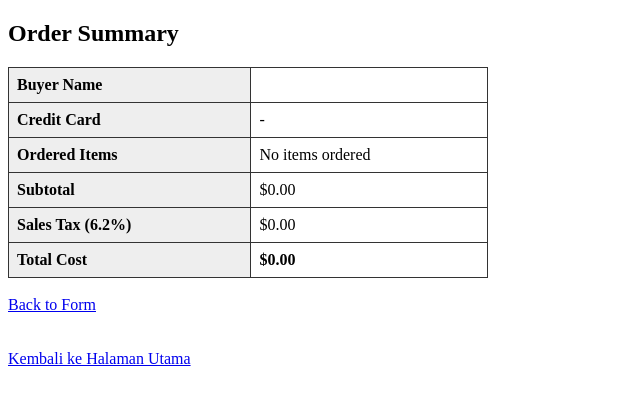
After one commit to agusdarma-lab/prognet-php-chp9, a PHP site: page /9.10/order_total.php in a window 1280 px wide. The commit adds this page. Shown: the top 405 px of the page, without its empty margins (0-640 px from the left). Run offline with PHP 8.4, Linux system fonts and the light colour scheme.

Commit message:
9.11 dan fix lain

```diff
--- /dev/null
+++ b/9.10/order_total.php
@@ -0,0 +1,92 @@
+<?php
+$name  = isset($_POST['name']) ? htmlspecialchars($_POST['name']) : '';
+$card  = isset($_POST['card']) ? htmlspecialchars($_POST['card']) : '-';
+$bulbs = (isset($_POST['bulbs']) && is_array($_POST['bulbs'])) ? $_POST['bulbs'] : [];
+$subtotal = 0;
+$items = [];
+foreach ($bulbs as $entry) {
+    $parts = explode('|', $entry, 2);
+    if (count($parts) === 2) {
+        $price = (float)$parts[0];
+        $label = htmlspecialchars($parts[1]);
+        $subtotal += $price;
+        $items[] = ['label' => $label, 'price' => $price];
+    }
+}
+$tax   = $subtotal * 0.062;
+$total = $subtotal + $tax;
+?>
+<!DOCTYPE html>
+<html lang="en">
+
+<head>
+    <meta charset="UTF-8">
+    <title>Order Total</title>
+    <style>
+        table {
+            border-collapse: collapse;
+            width: 480px;
+        }
+
+        th,
+        td {
+            border: 1px solid #333;
+            padding: 8px;
+            text-align: left;
+        }
+
+        th {
+            background-color: #eee;
+        }
+    </style>
+</head>
+
+<body>
+    <h2>Order Summary</h2>
+
+    <table border="1" cellpadding="8" cellspacing="0">
+        <tr>
+            <th>Buyer Name</th>
+            <td><?php echo $name; ?></td>
+        </tr>
+        <tr>
+            <th>Credit Card</th>
+            <td><?php echo $card; ?></td>
+        </tr>
+        <tr>
+            <th>Ordered Items</th>
+            <td>
+                <?php if (count($items) > 0): ?>
+                    <ul>
+                        <?php foreach ($items as $item): ?>
+                            <li><?php echo $item['label']; ?></li>
+                        <?php endforeach; ?>
+                    </ul>
+                <?php else: ?>
+                    No items ordered
+                <?php endif; ?>
+            </td>
+        </tr>
+        <tr>
+            <th>Subtotal</th>
+            <td>$<?php echo number_format($subtotal, 2); ?></td>
+        </tr>
+        <tr>
+            <th>Sales Tax (6.2%)</th>
+            <td>$<?php echo number_format($tax, 2); ?></td>
+        </tr>
+        <tr>
+            <th>Total Cost</th>
+            <td><strong>$<?php echo number_format($total, 2); ?></strong></td>
+        </tr>
+    </table>
+
+    <br>
+    <a href="index.html">Back to Form</a>
+
+    <br><br><br>
+
+    <a href="../../">Kembali ke Halaman Utama</a>
+</body>
+
+</html>
--- /dev/null
+++ b/9.11/anisong_survey.txt
@@ -0,0 +1 @@
+Akatsuki no Requiem | Levo | Linked Horizon
--- a/9.8/index.html
+++ b/9.8/index.html
@@ -2,7 +2,7 @@
 <html lang="en">
 <head>
     <meta charset="UTF-8">
-    <title>Exercise 7 - Random Greeting</title>
+    <title>Exercise 8 - Random Greeting</title>
 </head>
 <body>
     <h2>Welcome!</h2>
--- a/9.9/process_order.php
+++ b/9.9/process_order.php
@@ -30,7 +30,7 @@ $bulbs = (isset($_POST['bulbs']) && is_array($_POST['bulbs'])) ? $_POST['bulbs']
     <p><strong>Metode Pembayaran:</strong> <?php echo $payment_method; ?></p>
 
     <br>
-    <a href="../">Kembali ke form</a>
+    <a href="index.html">Kembali ke form</a>
 
     <br><br><br>
 
```
Also changed, not shown: 9.10/index.html (added, +34 -0 lines), 9.11/index.html (added, +24 -0 lines), 9.11/save_song.php (added, +31 -0 lines), 9.11/view_results.php (added, +63 -0 lines), 9.8/greeting.php (+5 -6 lines).
